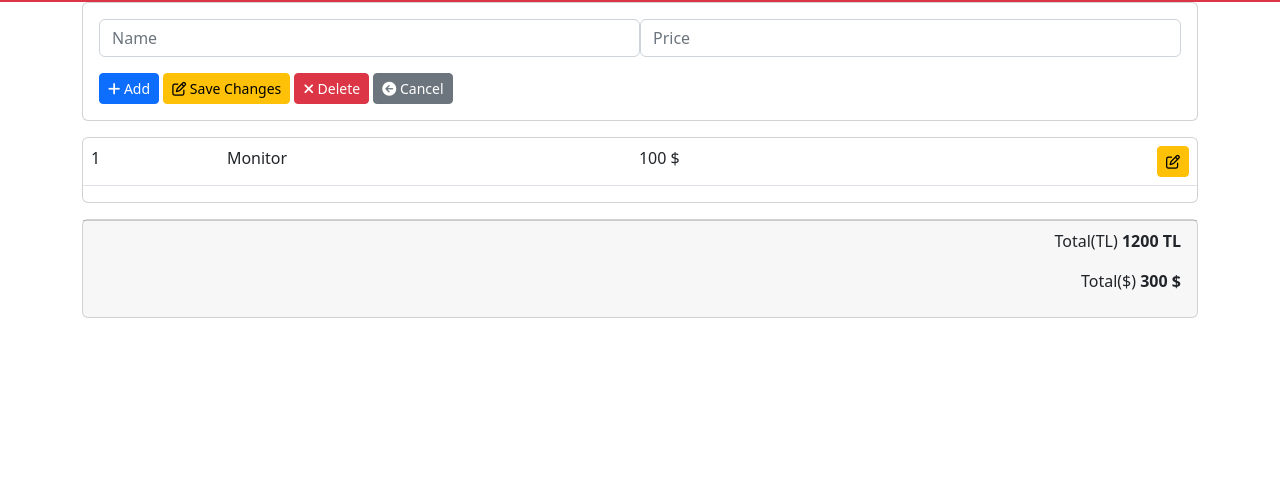
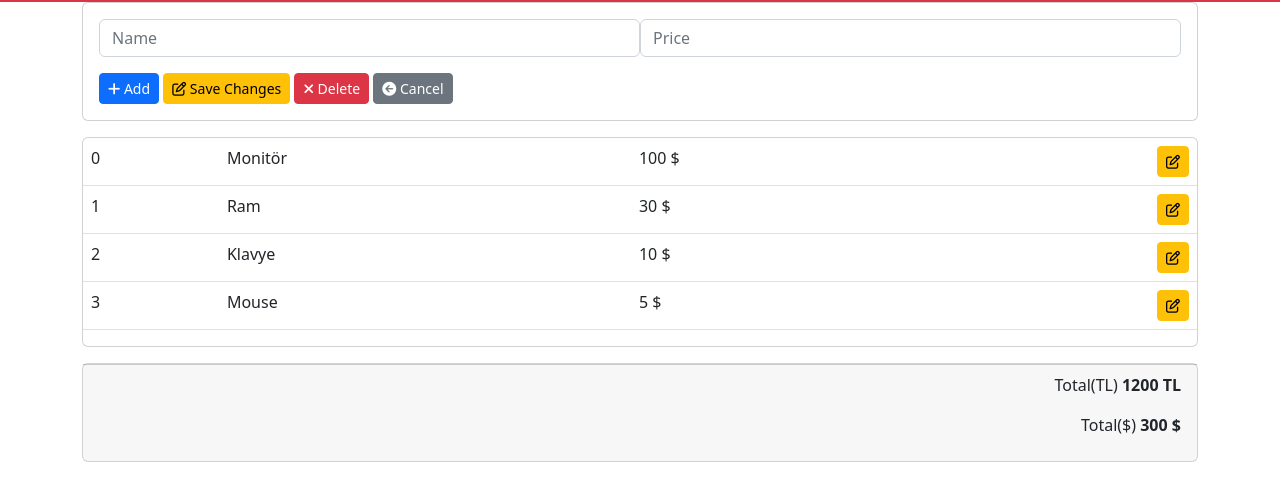
Before and after one commit to NaimeDmts/OemCalculator, a plain HTML site: page index.html in a window 1280 px wide. Shown: the part 54-554 px from the top of the page. Drawn offline with nearby package versions, Linux system fonts and the light colour scheme.

Commit message:
4- Liste Elemanlarının Oluşturulması

```diff
--- a/app.js
+++ b/app.js
@@ -5,7 +5,7 @@ const App = (function(ProductCtrl, UICtrl) {
             console.log('starting app...');
             const products = ProductCtrl.getProducts();
 
-            UICtrl.creatProductList(products);
+            UICtrl.createProductList(products);
         }
     }
 
--- a/index.html
+++ b/index.html
@@ -57,16 +57,7 @@
         <div class="card mt-3">
             <table class="table">
                 <tbody id="item-list">
-                    <tr>
-                        <td>1</td>
-                        <td>Monitor</td>
-                        <td>100 $</td>
-                        <td class="text-right">
-                            <button type="submit" class="btn btn-warning btn-sm">
-                                <i class="far fa-edit"></i>
-                            </button>
-                        </td>
-                    </tr>
+
                 </tbody>
             </table>
         </div>
--- a/productController.js
+++ b/productController.js
@@ -10,6 +10,8 @@ const ProductController = (function(){
             {id:0, name: 'Monitör', price:100},
             {id:1, name: 'Ram', price:30},
             {id:2, name: 'Klavye', price:10},
+            {id:3, name: 'Mouse', price:5}
+
         ],
         selectedProduct:null,
         totalPrice:0
--- a/ui.js
+++ b/ui.js
@@ -1,4 +1,34 @@
 const UIController = (function(){
 
+    const Selectors = {
+        productList: "#item-list"
+    }
+
+    return {
+        createProductList : function(products){
+            let html = '';
+
+            products.forEach(prd => {
+                html +=`
+                    <tr>
+                        <td>${prd.id}</td>
+                        <td>${prd.name}</td>
+                        <td>${prd.price} $</td>
+                        <td class="text-right">
+                            <button type="submit" class="btn btn-warning btn-sm">
+                                <i class="far fa-edit"></i>
+                            </button>
+                        </td>
+                    </tr>
+                `
+            });
+
+
+            document.querySelector(Selectors.productList).innerHTML = html
+        },
+        getSelectors : function(){
+            return Selectors;
+        }
+    }
 
 })();
```
